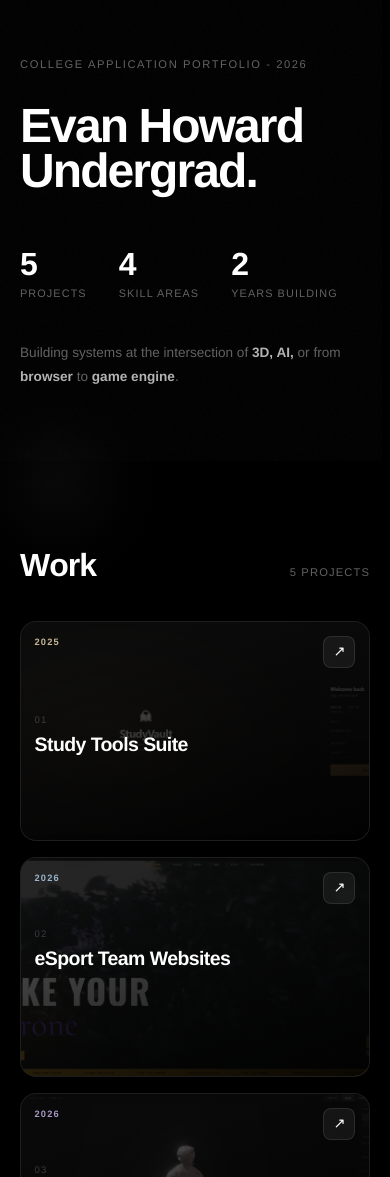
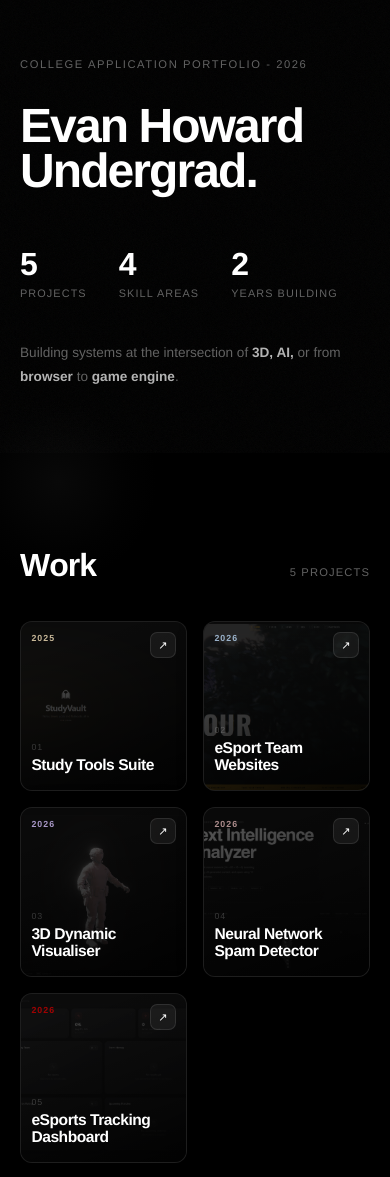
Before and after one commit to 0xEvanH/portfolio, a React (Vite) app: page / in a window 390 px wide. Shown: the part 391-1568 px from the top of the page. Built offline with nearby package versions, Linux system fonts and the light colour scheme.

Commit message:
Mobile layout fix

```diff
--- a/src/components/Work.tsx
+++ b/src/components/Work.tsx
@@ -7,7 +7,7 @@ import ScrollRevealBlock from "./shared/ScrollRevealBlock";
 import FlickerHeading from "./shared/FlickerHeading";
 import ProjectModal from "./ProjectModal";
 
-// collapse wide/tall spans on small screens
+// breakpoint
 const useIsMobile = () => {
   const [isMobile, setIsMobile] = useState(() => window.innerWidth < 640);
   useEffect(() => {
@@ -31,13 +31,13 @@ const ProjectCard: FC<{
   const isWide = project.size === "wide";
   const isTall = project.size === "tall";
 
-  // tilt transform
+  // transforms
   const cardTransform = isMobile
     ? `scale(${tilt.isHovered ? 1.01 : 1})`
     : `perspective(900px) rotateX(${tilt.rotateX}deg) rotateY(${tilt.rotateY}deg) scale(${tilt.isHovered ? 1.025 : 1})`;
 
   const imageTransform = isMobile
-    ? `scale(${tilt.isHovered ? 1.04 : 1})`
+    ? `scale(${tilt.isHovered ? 1.03 : 1})`
     : `translate(${(tilt.lightX - 50) * -0.08}%, ${(tilt.lightY - 50) * -0.08}%) scale(${tilt.isHovered ? 1.06 : 1.0})`;
 
   return (
@@ -47,11 +47,11 @@ const ProjectCard: FC<{
       onMouseEnter={onMouseEnter}
       onMouseLeave={onMouseLeave}
       onClick={onClick}
-      className="relative rounded-2xl overflow-hidden will-change-transform"
+      className="relative rounded-xl overflow-hidden will-change-transform"
       style={{
-        // force single-column on mobile regardless of project.size
         gridColumn: isWide && !isMobile ? "span 2" : "span 1",
         gridRow:    isTall && !isMobile ? "span 2" : "span 1",
+        minHeight: isMobile ? "9rem" : undefined,
         background: "#0d0d0d",
         border: tilt.isHovered ? "1px solid rgba(255,255,255,0.13)" : "1px solid rgba(255,255,255,0.07)",
         boxShadow: tilt.isHovered ? `0 24px 60px rgba(0,0,0,0.7), 0 0 40px -10px ${project.accent}33` : "0 4px 24px rgba(0,0,0,0.4)",
@@ -66,10 +66,10 @@ const ProjectCard: FC<{
         } : {}),
       }}
     >
-      {/* glare overlay */}
-      <div className="absolute inset-0 z-3 pointer-events-none rounded-2xl" style={{ background: `radial-gradient(circle at ${tilt.lightX}% ${tilt.lightY}%, rgba(255,255,255,0.07) 0%, transparent 65%)`, opacity: tilt.isHovered ? 1 : 0, transition: "opacity 0.35s ease" }} />
+      {/* glare */}
+      <div className="absolute inset-0 z-3 pointer-events-none rounded-xl" style={{ background: `radial-gradient(circle at ${tilt.lightX}% ${tilt.lightY}%, rgba(255,255,255,0.07) 0%, transparent 65%)`, opacity: tilt.isHovered ? 1 : 0, transition: "opacity 0.35s ease" }} />
 
-      {/* background image + gradient vignette */}
+      {/* image */}
       <div className="absolute inset-0 overflow-hidden">
         <img
           src={project.img}
@@ -81,36 +81,49 @@ const ProjectCard: FC<{
         <div className="absolute inset-0" style={{ background: "linear-gradient(160deg, transparent 15%, rgba(0,0,0,0.85) 100%)" }} />
       </div>
 
-      {/* accent top bar */}
+      {/* accent bar */}
       <div className="absolute top-0 left-0 h-0.5" style={{ background: project.accent, width: tilt.isHovered ? "100%" : "0%", transition: "width 0.5s cubic-bezier(0.16,1,0.3,1)", opacity: 0.9 }} />
 
-      <div style={{ position: "absolute", bottom: "0.85rem", right: "0.85rem", zIndex: 4, fontWeight: 700, fontSize: "0.55rem", letterSpacing: "0.1em", textTransform: "uppercase", color: project.accent, opacity: tilt.isHovered ? 0.8 : 0, transition: "opacity 0.3s ease", pointerEvents: "none" }}>
+      <div style={{ position: "absolute", bottom: isMobile ? "0.6rem" : "0.85rem", right: isMobile ? "0.6rem" : "0.85rem", zIndex: 4, fontWeight: 700, fontSize: "0.55rem", letterSpacing: "0.1em", textTransform: "uppercase", color: project.accent, opacity: tilt.isHovered ? 0.8 : 0, transition: "opacity 0.3s ease", pointerEvents: "none" }}>
         View Case Study →
       </div>
 
-      {/* card content */}
+      {/* content */}
       <div
         className="relative z-2 h-full flex flex-col justify-between"
-        style={{ padding: isMobile ? "0.85rem" : "1.25rem" }}
+        style={{ padding: isMobile ? "0.65rem" : "1.25rem" }}
       >
         <div className="flex justify-between items-start">
-          <span className="uppercase" style={{ fontWeight: 700, fontSize: "0.58rem", letterSpacing: "0.12em", color: project.accent, opacity: 0.85 }}>{project.year}</span>
-          <a href={project.link} target="_blank" rel="noopener noreferrer" onClick={(e) => e.stopPropagation()}
-            className="w-8 h-8 rounded-lg flex items-center justify-center no-underline text-white"
-            style={{ background: tilt.isHovered ? "rgba(255,255,255,0.14)" : "rgba(255,255,255,0.06)", border: "1px solid rgba(255,255,255,0.1)", fontSize: "0.9rem", transition: "all 0.25s ease", transform: tilt.isHovered ? "rotate(-45deg) scale(1.1)" : "none" }}
+          <span className="uppercase" style={{ fontWeight: 700, fontSize: "0.55rem", letterSpacing: "0.12em", color: project.accent, opacity: 0.85 }}>{project.year}</span>
+          <a
+            href={project.link}
+            target="_blank"
+            rel="noopener noreferrer"
+            onClick={(e) => e.stopPropagation()}
+            className="flex items-center justify-center no-underline text-white"
+            style={{
+              width: isMobile ? "1.6rem" : "2rem",
+              height: isMobile ? "1.6rem" : "2rem",
+              borderRadius: "0.45rem",
+              background: tilt.isHovered ? "rgba(255,255,255,0.14)" : "rgba(255,255,255,0.06)",
+              border: "1px solid rgba(255,255,255,0.1)",
+              fontSize: isMobile ? "0.7rem" : "0.9rem",
+              transition: "all 0.25s ease",
+              transform: tilt.isHovered ? "rotate(-45deg) scale(1.1)" : "none",
+            }}
           >↗</a>
         </div>
 
         <div>
-          <div className="mb-[0.4rem]" style={{ fontWeight: 400, fontSize: "0.6rem", letterSpacing: "0.1em", color: "rgba(255,255,255,0.2)" }}>{project.id}</div>
+          <div style={{ fontWeight: 400, fontSize: "0.55rem", letterSpacing: "0.1em", color: "rgba(255,255,255,0.2)", marginBottom: isMobile ? "0.2rem" : "0.4rem" }}>{project.id}</div>
           <h3
-            className="text-white m-0 mb-[0.65rem] leading-[1.08]"
+            className="text-white m-0 leading-[1.08]"
             style={{
               fontWeight: 900,
               letterSpacing: "-0.03em",
-              // smaller title clamp on mobile
+              marginBottom: isMobile ? "0.35rem" : "0.65rem",
               fontSize: isMobile
-                ? "clamp(0.95rem, 5vw, 1.25rem)"
+                ? "clamp(0.8rem, 4vw, 1rem)"
                 : isWide
                   ? "clamp(1.2rem, 2.5vw, 2rem)"
                   : "clamp(1rem, 2vw, 1.5rem)",
@@ -120,15 +133,19 @@ const ProjectCard: FC<{
           >
             {project.title}
           </h3>
-          <p className="m-0 mb-[1.1rem] max-w-[42ch]" style={{ fontWeight: 400, fontSize: "0.78rem", lineHeight: 1.75, color: "rgba(255,255,255,0.5)", opacity: (tilt.isHovered || isTall) ? 1 : 0, transform: (tilt.isHovered || isTall) ? "translateY(0)" : "translateY(8px)", transition: "opacity 0.4s ease 0.05s, transform 0.4s ease 0.05s" }}>
-            {project.desc}
-          </p>
 
-          {/* stack tags */}
+          {/* desc */}
+          {!isMobile && (
+            <p className="m-0 mb-[1.1rem] max-w-[42ch]" style={{ fontWeight: 400, fontSize: "0.78rem", lineHeight: 1.75, color: "rgba(255,255,255,0.5)", opacity: (tilt.isHovered || isTall) ? 1 : 0, transform: (tilt.isHovered || isTall) ? "translateY(0)" : "translateY(8px)", transition: "opacity 0.4s ease 0.05s, transform 0.4s ease 0.05s" }}>
+              {project.desc}
+            </p>
+          )}
+
+          {/* tags */}
           {(!isMobile || tilt.isHovered) && (
             <div className="flex gap-[0.4rem] flex-wrap">
               {project.stack.map((tag, tagIndex) => (
-                <span key={tag} className="rounded-full py-1 px-[0.65rem]" style={{ fontWeight: 600, fontSize: "0.58rem", letterSpacing: "0.06em", background: tilt.isHovered ? `${project.accent}1a` : "rgba(255,255,255,0.06)", border: tilt.isHovered ? `1px solid ${project.accent}40` : "1px solid rgba(255,255,255,0.09)", color: tilt.isHovered ? project.accent : "rgba(255,255,255,0.5)", transition: `all 0.3s ease ${tagIndex * 45}ms`, transform: tilt.isHovered ? "translateY(0)" : "translateY(2px)" }}>
+                <span key={tag} className="rounded-full py-1 px-[0.65rem]" style={{ fontWeight: 600, fontSize: "0.55rem", letterSpacing: "0.06em", background: tilt.isHovered ? `${project.accent}1a` : "rgba(255,255,255,0.06)", border: tilt.isHovered ? `1px solid ${project.accent}40` : "1px solid rgba(255,255,255,0.09)", color: tilt.isHovered ? project.accent : "rgba(255,255,255,0.5)", transition: `all 0.3s ease ${tagIndex * 45}ms`, transform: tilt.isHovered ? "translateY(0)" : "translateY(2px)" }}>
                   {tag}
                 </span>
               ))}
@@ -146,8 +163,8 @@ const Work: FC = () => {
 
   return (
     <>
+      {/* section */}
       <section id="work" ref={ref} className="section-pad relative z-1 min-h-screen py-24 md:py-32">
-        {/* section header */}
         <ScrollRevealBlock delay={0}>
           <div className="flex justify-between items-end mb-10 md:mb-12">
             <FlickerHeading text="Work" tag="h2" style={{ fontWeight: 900, fontSize: "clamp(2rem, 5vw, 4rem)", letterSpacing: "-0.03em", color: "#ffffff", margin: 0, lineHeight: 1 }} />
@@ -155,7 +172,7 @@ const Work: FC = () => {
           </div>
         </ScrollRevealBlock>
 
-        {/* project grid */}
+        {/* grid */}
         <div className="work-grid">
           {projects.map((project, i) => (
             <ProjectCard key={project.id} project={project} cardIndex={i} sectionVisible={sectionVisible} onClick={() => setActiveProject(project)} />
--- a/src/index.css
+++ b/src/index.css
@@ -33,22 +33,18 @@ body {
   100% { transform: translate(0, 0); }
 }
 
-/* ── Mobile responsive helpers ─────────────────────────────────── */
-
-/* Section padding: generous on desktop, tight on mobile */
 .section-pad {
   padding-left: clamp(1.25rem, 5vw, 5rem);
   padding-right: clamp(1.25rem, 5vw, 5rem);
 }
 
-/* Hide side nav + section counter on small screens */
 @media (max-width: 768px) {
   .sidenav-hide-mobile { display: none !important; }
   .section-counter-hide-mobile { display: none !important; }
   .progress-bar-hide-mobile { display: none !important; }
 }
 
-/* Work grid: 3 cols desktop → 1 col mobile */
+/* Work grid */
 .work-grid {
   display: grid;
   grid-template-columns: repeat(3, 1fr);
@@ -63,17 +59,16 @@ body {
 }
 @media (max-width: 600px) {
   .work-grid {
-    grid-template-columns: 1fr;
-    grid-auto-rows: 220px;
+    grid-template-columns: repeat(2, 1fr);
+    grid-auto-rows: 170px;
   }
-  /* wide cards go full width on mobile */
+
   .work-grid > * {
     grid-column: span 1 !important;
     grid-row: span 1 !important;
   }
 }
 
-/* About two-col grid → single col on mobile */
 .about-grid {
   display: grid;
   gap: 5rem;
@@ -86,7 +81,6 @@ body {
   }
 }
 
-/* Skills label/value row → stack on mobile */
 .skill-row-grid {
   display: grid;
   gap: 2rem;
@@ -99,7 +93,6 @@ body {
   }
 }
 
-/* Modal padding on mobile */
 @media (max-width: 600px) {
   .pm-overlay { padding: 0 !important; }
   .pm-card {
```
